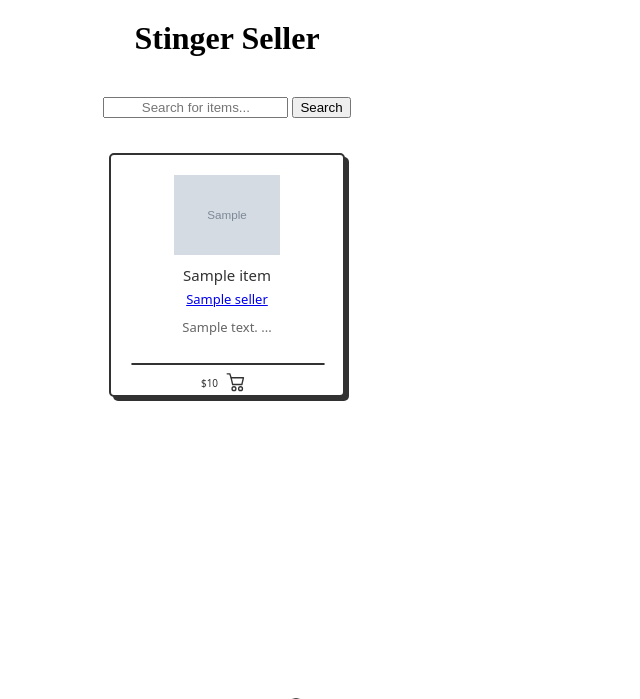
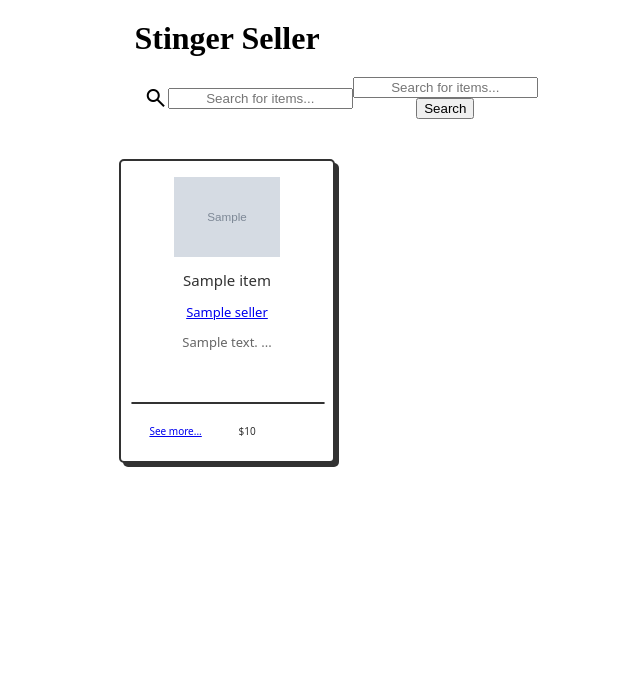
Before and after one commit to mika-okamoto/Stinger-Seller, a Flask app: template app/templates/index.html in a window 1280 px wide. Shown: the part 40-739 px from the top of the page, without its empty margins (413-1053 px from the left). Run offline with Flask 3, Linux system fonts and the light colour scheme; the template is opened without the code that fills it: most values are stand-ins (such as "Sample title", 1, 10 or a date in 2020); grey boxes marked "Sample" are stand-in pictures; parts of the project's set-up code (start-up, migrations or seed data) failed here and were passed over.

Commit message:
Merged some changes for search

```diff
--- a/app/static/css/index.css
+++ b/app/static/css/index.css
@@ -1,5 +1,11 @@
 .title, .search {
-  padding: 20px;
+  margin: 20px auto;
+}
+
+.search {
+  width: 13vw;
+  display: flex;
+  flex-direction: row;
 }
 
 .catalogue {
@@ -19,7 +25,7 @@
     --main-color: #323232;
     --main-focus: #2d8cf0;
     width: 15vw;
-    height: 25vh;
+    height: 35vh;
     background: var(--bg-color);
     border: 2px solid var(--main-color);
     box-shadow: 4px 4px var(--main-color);
@@ -27,8 +33,8 @@
     display: flex;
     flex-direction: column;
     justify-content: flex-start;
-    padding: 20px;
-    margin: 15px;
+    padding: 10px;
+    margin: 20px;
     font-family: system-ui, -apple-system, BlinkMacSystemFont, 'Segoe UI', Roboto, Oxygen, Ubuntu, Cantarell, 'Open Sans', 'Helvetica Neue', sans-serif;
   }
 
@@ -55,14 +61,12 @@
   .card-title {
     font-size: 15px;
     font-weight: 500;
-    margin-top: 10px;
     color: var(--font-color);
   }
 
   .card-seller {
     font-size: 13px;
     font-weight: 500;
-    margin-top: 5px;
     color: var(--font-color-sub);
   }
 
@@ -74,25 +78,27 @@
     overflow: hidden;
     overflow-wrap: break-word;
     hyphens: auto;
-    margin-top: 10px;
     color: var(--font-color-sub);
-  }
-
-  .card-description:hover {
-
   }
 
   .card-divider {
     width: 100%;
     border: 1px solid var(--main-color);
     border-radius: 40px;
-    margin: 5px 0px;
   }
 
   .card-footer {
+    width: 100%;
+    height: 10%;
     display: flex;
     flex-direction: row;
-    align-items: right;
+    justify-content: space-around;
+  }
+
+  .card-redirect {
+    font-size: 10px;
+    font-weight: 500;
+    align-self: flex-start;
   }
 
   .card-price {
@@ -108,34 +114,38 @@
   }
 
   .card-btn {
-    height: 25px;
+    height: 20px;
     background: var(--bg-color);
     border: none;
     /* border: 2px solid var(--main-color);
     border-radius: 5px; */
     /* padding: 5px; */
-    transition: all 0.3s;
   }
 
-  .card-btn svg {
+  .card-btn span {
     width: 100%;
     height: 100%;
     fill: var(--main-color);
-    transition: all 0.3s;
   }
 
   .card-img:hover {
-    transform: translateY(-3px);
+    transform: scale(1.2);
   }
 
   .card-btn:hover {
     border: 2px solid var(--main-focus);
   }
 
-  .card-btn:hover svg {
+  .card-btn:hover span {
     fill: var(--main-focus);
   }
 
   .card-btn:active {
-    transform: translateY(3px);
+    transform: scale(1.2);
   }
+
+  .card-tags {
+    display: flex;
+    flex-direction: row;
+    height: 10%;
+  }
--- a/app/templates/index.html
+++ b/app/templates/index.html
@@ -5,6 +5,8 @@
     <meta name="viewport" content="width=device-width, initial-scale=1.0">
     <link rel="stylesheet" href="{{ url_for('static', filename= 'css/style.css') }}">
     <link rel="stylesheet" href="{{ url_for('static', filename= 'css/index.css') }}">
+    <link rel="stylesheet" href="https://fonts.googleapis.com/css2?family=Material+Symbols+Outlined:opsz,wght,FILL,GRAD@24,400,0,0" />
+    <link rel="stylesheet" href="https://fonts.googleapis.com/css2?family=Material+Symbols+Outlined:opsz,wght,FILL,GRAD@24,400,0,0" />
     <title>Stinger Seller</title>
 </head>
 <body>
@@ -14,6 +16,9 @@
     </div>
 
     <div class="search">
+        <span class="material-symbols-outlined">search</span>
+
+        <input type="text" placeholder="Search for items...">
         <form action="{{  url_for('index') }}" method="post">
             <input type="text" id="search_words" name="keywords" placeholder="Search for items...">
             <button type="submit">Search</button>
@@ -30,9 +35,9 @@
                 <div class="card-description">{{ item["description"] }} ...</div>
                 <hr class="card-divider">
             <div class="card-footer">
-                <div class="see-more"><a href="./index.html"></a></div>
+                <div class="card-redirect"><a href="{{ url_for('item_page', id=item['id']) }}">See more...</a></div>
                 <div class="card-price">${{ item["price"] }}</div>
-                    <button class="card-btn">
+                <button class="card-btn">
                     <svg xmlns="http://www.w3.org/2000/svg" viewBox="0 0 512 512"><path d="m397.78 316h-205.13a15 15 0 0 1 -14.65-11.67l-34.54-150.48a15 15 0 0 1 14.62-18.36h274.27a15 15 0 0 1 14.65 18.36l-34.6 150.48a15 15 0 0 1 -14.62 11.67zm-193.19-30h181.25l27.67-120.48h-236.6z"></path><path d="m222 450a57.48 57.48 0 1 1 57.48-57.48 57.54 57.54 0 0 1 -57.48 57.48zm0-84.95a27.48 27.48 0 1 0 27.48 27.47 27.5 27.5 0 0 0 -27.48-27.47z"></path><path d="m368.42 450a57.48 57.48 0 1 1 57.48-57.48 57.54 57.54 0 0 1 -57.48 57.48zm0-84.95a27.48 27.48 0 1 0 27.48 27.47 27.5 27.5 0 0 0 -27.48-27.47z"></path><path d="m158.08 165.49a15 15 0 0 1 -14.23-10.26l-25.71-77.23h-47.44a15 15 0 1 1 0-30h58.3a15 15 0 0 1 14.23 10.26l29.13 87.49a15 15 0 0 1 -14.23 19.74z"></path></svg>
                 </button>
             </div>
```
